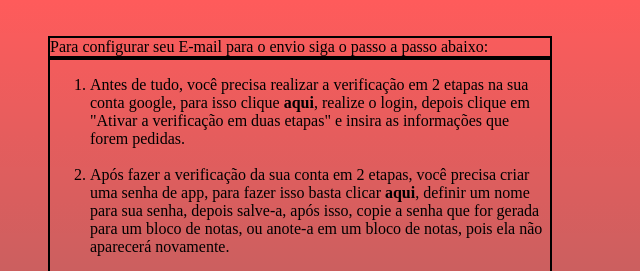
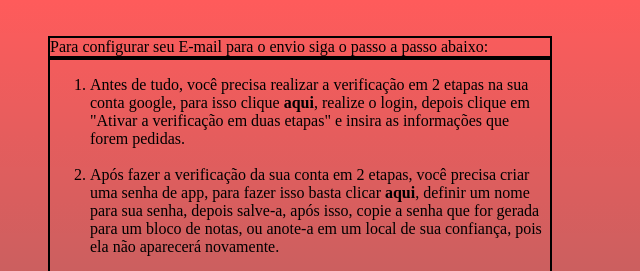
Before and after one commit to DelcidesNeto/Passo-a-Passo-para-Configuracao-do-do-E-mail, a plain HTML site: page index.html in a window 1280 px wide. Shown: the top 271 px of the page, 340-980 px from the left. Drawn offline with Linux system fonts and the light colour scheme.

Commit message:
Modifiquei as instruções para algo mais compreensível, para que o usuário consiga ler e entender melhor o passo a passo

```diff
--- a/index.html
+++ b/index.html
@@ -25,7 +25,7 @@
         <ol>
             <li>Antes de tudo, você precisa realizar a verificação em 2 etapas na sua conta google, para isso clique <b><a target="_blank" href="https://myaccount.google.com/signinoptions/twosv?gar=WzEyMF0&pli=1&rapt=AEjHL4OCImPtCy2rCLh6HTJWU9cAh69dgWb8e71jsRC5E_F8Oa6PJ9Ao54z0yXivROlk59-czSSMcend3Cbf541wDHvf3S620J4kPaB-_RYIjSv1k6xXDT4">aqui</a></b>, realize o login, depois clique em "Ativar a verificação em duas etapas" e insira as informações que forem pedidas.</li>
             <br>
-            <li>Após fazer a verificação da sua conta em 2 etapas, você precisa criar uma senha de app, para fazer isso basta clicar <b><a target="_blank" href="https://myaccount.google.com/apppasswords?continue=https://myaccount.google.com/security?gar%3DWzEyMF0%26rapt%3DAEjHL4PUNDhEa0XPGOl4Ol5SGiwQmFN6SmPiig6YtM94Okmvkz0Qte-QTJZtIa-_ZTbBeVl4OJJj-bg74YPH_SAUSYp4ia6kw8xihn9dSRryyRkGHre_HHo&pli=1&rapt=AEjHL4O5LCXzIStWbigL_GK84vxz9ZEUENENlObMTU4L3JN9DB53VQK1Dj6p1n9eLWo4rkjmx4gPY5s8CuNKHshmGb4Kjn47fcfJ5_2a14pygK6W8lsv5Fc">aqui</a></b>, definir um nome para sua senha, depois salve-a, após isso, copie a senha que for gerada para um bloco de notas, ou anote-a em um bloco de notas, pois ela não aparecerá novamente.</li>
+            <li>Após fazer a verificação da sua conta em 2 etapas, você precisa criar uma senha de app, para fazer isso basta clicar <b><a target="_blank" href="https://myaccount.google.com/apppasswords?continue=https://myaccount.google.com/security?gar%3DWzEyMF0%26rapt%3DAEjHL4PUNDhEa0XPGOl4Ol5SGiwQmFN6SmPiig6YtM94Okmvkz0Qte-QTJZtIa-_ZTbBeVl4OJJj-bg74YPH_SAUSYp4ia6kw8xihn9dSRryyRkGHre_HHo&pli=1&rapt=AEjHL4O5LCXzIStWbigL_GK84vxz9ZEUENENlObMTU4L3JN9DB53VQK1Dj6p1n9eLWo4rkjmx4gPY5s8CuNKHshmGb4Kjn47fcfJ5_2a14pygK6W8lsv5Fc">aqui</a></b>, definir um nome para sua senha, depois salve-a, após isso, copie a senha que for gerada para um bloco de notas, ou anote-a em um local de sua confiança, pois ela não aparecerá novamente.</li>
             <br>
             <li>Após ter copiado a senha, você vai acessar o sistema, na aba de e-mail, nela você vai selecionar o campo "E-mail" e adicionar o e-mail que você verificou no item 1, e no campo "Senha", você irá colocar a senha de app que foi gerada no item 2</li>
             <br>
```
